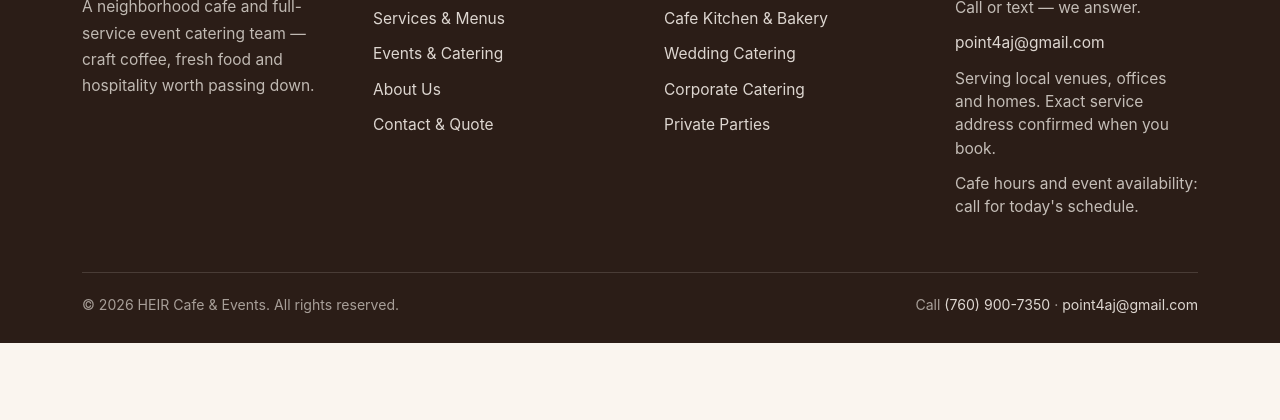
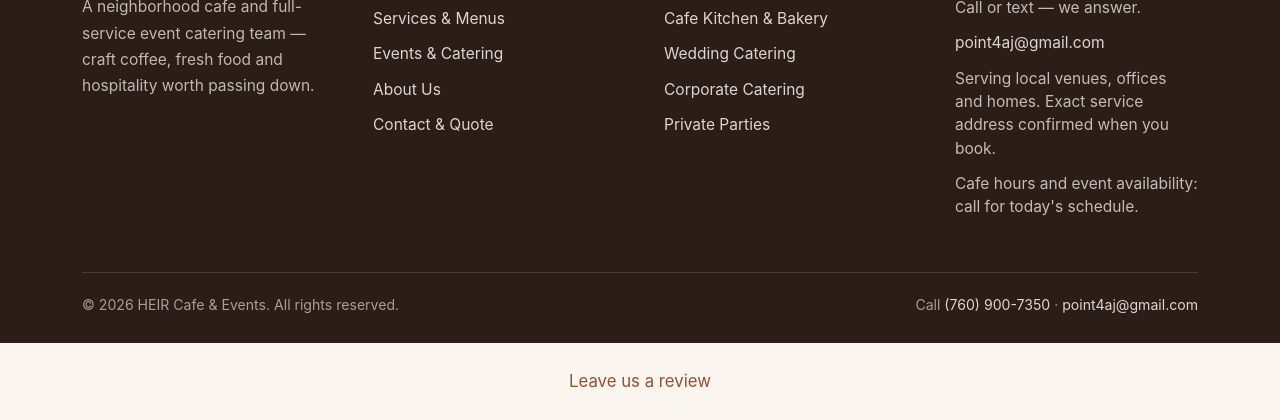
Before and after one commit to hmseeb/site-heir-cafe-events-34bc, a plain HTML site: page blog/breakfast-catering/index.html in a window 1280 px wide. Shown: the part 1544-1964 px from the top of the page. Before the commit the page ends 1887 px from the top, so only its background shows below. Drawn offline with Linux system fonts and the light colour scheme.

Commit message:
feat: add review page link

```diff
--- a/blog/breakfast-catering/index.html
+++ b/blog/breakfast-catering/index.html
@@ -131,5 +131,6 @@
     </div>
   </div>
 </footer>
+<p data-lv-review="1" style="text-align:center;margin:24px 0"><a href="/review">Leave us a review</a></p>
 </body>
 </html>
```
Also changed, not shown: blog/cafe-menu-options/index.html (+1 -0 lines), blog/catering-for-graduations/index.html (+1 -0 lines), blog/event-catering-cost/index.html (+1 -0 lines), blog/index.html (+1 -0 lines), blog/mobile-espresso-bar-for-events/index.html (+1 -0 lines), blog/what-is-included-in-event-catering/index.html (+1 -0 lines).
